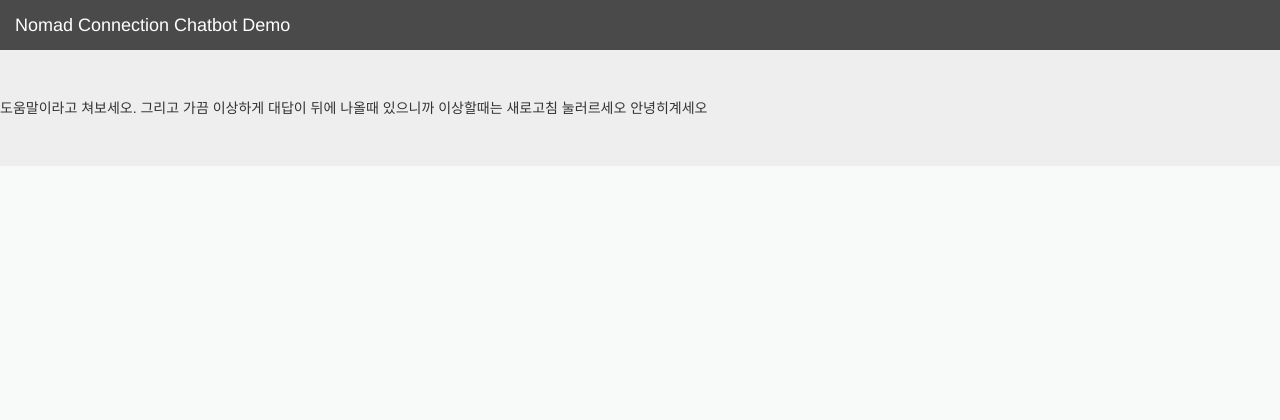
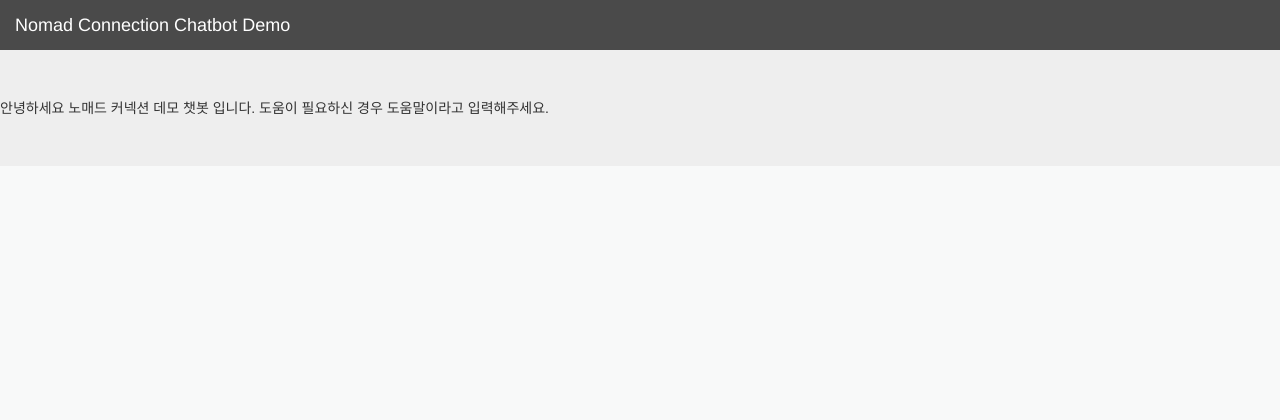
Before and after one commit to bekerov/chatbot_engine, a Flask app: page / in a window 1280 px wide. Shown: the top 420 px of the page. Run offline with Flask 2, Linux system fonts and the light colour scheme; some libraries are stand-ins or nearby versions.

Commit message:
add story

```diff
--- a/src/chatbot_server/chatbot_rest_api_server.py
+++ b/src/chatbot_server/chatbot_rest_api_server.py
@@ -38,7 +38,7 @@ class WeatherProvider(Resource):
         result += location
         result += "의 날씨는 맑음 입니다."
 
-        result_dict = {"code": 200, "response": result}
+        result_dict = {"code": 200, "template_type":'text' , "text": result}
 
         return result_dict
 
--- a/src/web_demo/templates/index.html
+++ b/src/web_demo/templates/index.html
@@ -111,7 +111,7 @@
 
 
 
-    <div class='jumbotron'> 도움말이라고 쳐보세오. 그리고 가끔 이상하게 대답이 뒤에 나올때 있으니까 이상할때는 새로고침 눌러르세오 안녕히계세오</div>
+    <div class='jumbotron'> 안녕하세요 노매드 커넥션 데모 챗봇 입니다. 도움이 필요하신 경우 도움말이라고 입력해주세요.</div>
     <div id="log"></div>
 
     <footer class="footer">
```
Also changed, not shown: 8 other files.
